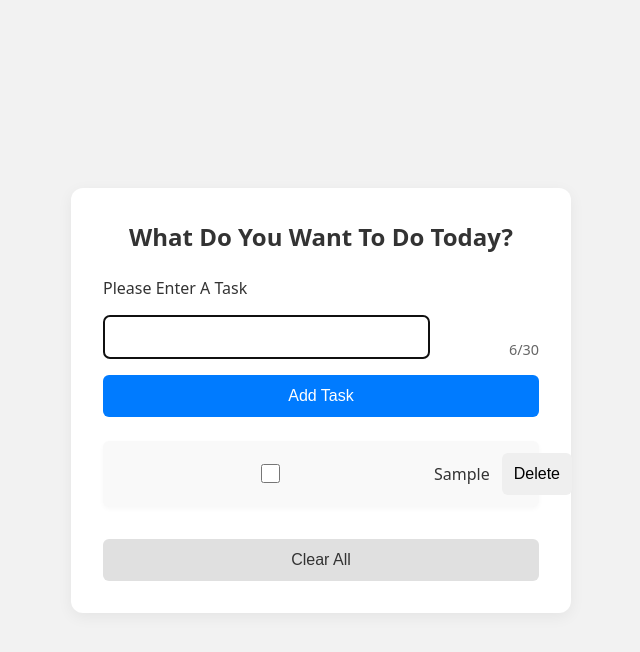
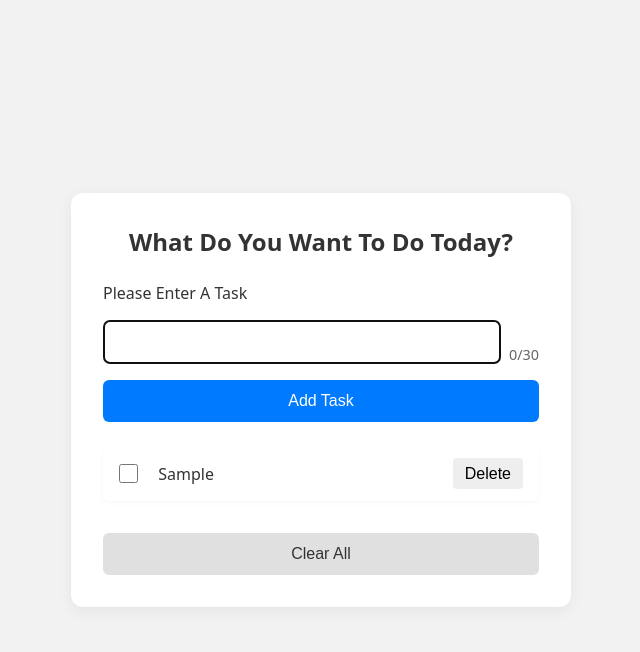
Before and after one commit to SanJammin/To-Do-List, a plain HTML site: page index.html in a window 1280 px wide. Both pictures are taken after typing "Sample" into the empty fields and a click on the button "Add Task". Shown: the whole page, without its empty margins (319-959 px from the left). Drawn offline with Linux system fonts and the light colour scheme.

Commit message:
Create animation when adding/removing tasks

```diff
--- a/index.css
+++ b/index.css
@@ -43,12 +43,30 @@ label {
     text-align: left;
 }
 
-input {
+.input-wrapper {
+    display: flex;
+    justify-content: space-between;
+    align-items: center;
+}
+
+input[type="text"] {
     padding: 0.75rem;
     font-size: 1rem;
     border: 1px solid #ccc;
     border-radius: 6px;
-    min-width: 75%
+    flex: 1;
+}
+
+.character-count {
+    font-size: 0.9rem;
+    color: #666;
+    margin-left: 0.5rem;
+    align-self: flex-end;
+}
+
+.warning {
+    color: #d9534f;
+    font-weight: bold;
 }
 
 button {
@@ -92,41 +110,63 @@ button {
     padding-left: 0;
 }
 
-#task-list li {
-    background: #f9f9f9;
-    padding: 0.75rem 1rem;
-    border-radius: 6px;
+.task-item {
     display: flex;
+    align-items: center;
     justify-content: space-between;
-    align-items: center;
-    box-shadow: 0 2px 5px rgba(0,0,0,0.03);
-}
-
-.task-item {
+    gap: 0.75rem;
     background: #ffffff;
     padding: 0.75rem 1rem;
     border-radius: 6px;
-    display: flex;
-    align-items: center;
-    gap: 0.75rem;
     box-shadow: 0 2px 5px rgba(0,0,0,0.03);
-    transition: background-color 0.3s ease;
+    opacity: 1;
+    transform: translateY(0);
+    transition:
+    background-color 0.3s ease,
+    opacity 0.3s ease,
+    transform 0.3s ease;
+}
+
+.task-exit {
+    opacity: 0;
+    transform: scale(0.95);
+    transition: opacity 0.3s ease, transform 0.3s ease;
 }
 
 .task-item:hover {
     background-color: #f0f8ff;
 }
 
+.task-enter {
+    opacity: 0;
+    transform: translateY(-10px);
+}
+
 .submitted-task {
     width: 1.2rem;
     height: 1.2rem;
-    accent-color: #007bff; /* Makes checkboxes match the theme */
+    accent-color: #007bff;
+    flex-shrink: 0;
 }
 
 .task-item label {
+    flex: 1;
+    margin-left: 0.5rem;
     font-size: 1rem;
-    flex: 1;
+    word-break: break-word;
+}
+
+.delete-btn {
+    background-color: #eee;
+    border: none;
+    padding: 0.4rem 0.75rem;
+    border-radius: 4px;
     cursor: pointer;
+    transition: background-color 0.2s ease;
+}
+
+.delete-btn:hover {
+    background-color: #ddd;
 }
 
 .task-item.completed label {
@@ -141,21 +181,3 @@ button {
     margin-top: 1rem;
     font-style: italic;
 }
-
-.character-count {
-    font-size: 0.9rem;
-    color: #666;
-    margin-left: 0.5rem;
-    align-self: flex-end;
-}
-
-.warning {
-    color: #d9534f;
-    font-weight: bold;
-}
-
-.input-wrapper {
-    display: flex;
-    justify-content: space-between;
-    align-items: center;
-}
--- a/index.js
+++ b/index.js
@@ -18,11 +18,10 @@ updateInfoMessage();
 taskSubmitBtn.addEventListener("click", (e) => {
     e.preventDefault();
 
-    if (task.value == "") {
-        return
-    } else {
+    if (task.value == "") return;
+
     taskList.innerHTML += `
-        <li class="task-item">
+    <li class="task-item task-enter">
         <input class="submitted-task" type="checkbox" name="submitted-task">
         <label for="submitted-task">
             ${task.value}
@@ -31,18 +30,28 @@ taskSubmitBtn.addEventListener("click", (e) => {
             Delete
         </button>
     </li>
-        `
+    `;
+
+    const newTask = taskList.lastElementChild;
+    setTimeout(() => {
+        newTask.classList.remove("task-enter");
+    },10);
 
     task.value = "";
-    }
-
     task.focus();
+    characterCount.textContent = "0/30"
     updateInfoMessage();
 });
 
 taskList.addEventListener("click", (e) => {
     if(e.target.classList.contains("delete-btn")) {
-        e.target.closest("li").remove();
+        const li = e.target.closest("li");
+        li.classList.add("task-exit");
+
+        setTimeout(() => {
+            li.remove();
+            updateInfoMessage();
+        }, 300);
     }
 
     if(e.target.classList.contains("submitted-task")) {
```
Lines whose indentation alone changed are shown as unchanged.
